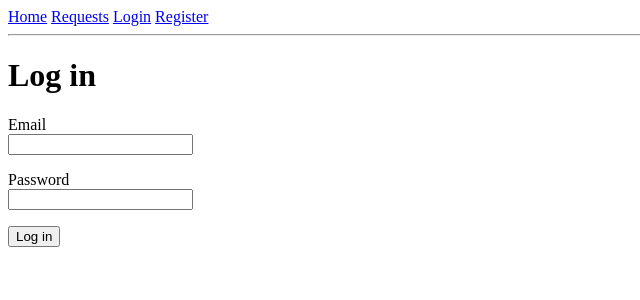
After one commit to AitzazA11y/local-services-marketplace, a Flask app: page /login in a window 1280 px wide. The commit adds this page. Shown: the top 300 px of the page, without its empty margins (0-640 px from the left). Run offline with Flask 3, Linux system fonts and the light colour scheme.

Commit message:
Added login, logout and login_required on request form

```diff
--- a/app.py
+++ b/app.py
@@ -1,6 +1,7 @@
 import os
 from flask import Flask, render_template, abort, redirect, url_for, flash
-from forms import RequestForm, RegisterForm
+from flask_login import LoginManager, login_user, logout_user, login_required, current_user
+from forms import RequestForm, RegisterForm, LoginForm
 from models import db, Service, ServiceRequest, User
 from sqlalchemy.exc import SQLAlchemyError, IntegrityError
 
@@ -9,6 +10,14 @@ app.config['SECRET_KEY'] = os.environ.get('SECRET_KEY', 'dev-only-change-me')
 
 app.config['SQLALCHEMY_DATABASE_URI'] = 'sqlite:///site.db'
 db.init_app(app)
+
+login_manager = LoginManager()
+login_manager.init_app(app)
+login_manager.login_view = 'login'
+
+@login_manager.user_loader
+def load_user(user_id):
+    return db.session.get(User, int(user_id))
 
 @app.route('/')
 def home():
@@ -28,6 +37,7 @@ def service_detail(service_id):
     return render_template('service_detail.html', service=service)
 
 @app.route('/requests')
+@login_required
 def view_requests():
     entries = ServiceRequest.query.order_by(ServiceRequest.id.desc()).all()
     return render_template('requests.html', entries=entries)
@@ -35,6 +45,7 @@ def view_requests():
 from sqlalchemy.exc import SQLAlchemyError
 
 @app.route('/service/<int:service_id>/request', methods=['GET', 'POST'])
+@login_required
 def request_service(service_id):
     service = get_service_or_404(service_id)
     form = RequestForm()
@@ -59,6 +70,8 @@ def request_service(service_id):
 @app.route('/register', methods=['GET', 'POST'])
 def register():
     form = RegisterForm()
+    if current_user.is_authenticated:
+        return redirect(url_for('home'))
     if form.validate_on_submit():
         user = User(name=form.name.data, email=form.email.data.lower())
         user.set_password(form.password.data)
@@ -69,9 +82,31 @@ def register():
             db.session.rollback()
             flash('That email is already registered.')
             return render_template('register.html', form=form)
-        flash('Account created.')
+        flash('Account created. Please log in.')
+        return redirect(url_for('login'))
+    return render_template('register.html', form=form)
+
+@app.route('/login', methods=['GET', 'POST'])
+def login():
+    if current_user.is_authenticated:
         return redirect(url_for('home'))
-    return render_template('register.html', form=form)
+    form = LoginForm()
+    if form.validate_on_submit():
+        user = User.query.filter_by(email=form.email.data.lower()).first()
+        if user is None or not user.check_password(form.password.data):
+            flash('Invalid email or password.')
+            return render_template('login.html', form=form)
+        login_user(user)
+        flash(f'Welcome back, {user.name}.')
+        return redirect(url_for('home'))
+    return render_template('login.html', form=form)
+
+
+@app.route('/logout')
+def logout():
+    logout_user()
+    flash('You have been logged out.')
+    return redirect(url_for('home'))
 
 if __name__=='__main__':
     app.run(debug=True)
--- a/forms.py
+++ b/forms.py
@@ -19,3 +19,8 @@ class RegisterForm(FlaskForm):
     def validate_email(self, field):
         if User.query.filter_by(email=field.data.lower()).first():
             raise ValidationError('That email is already registered.')
+
+class LoginForm(FlaskForm):
+    email = StringField('Email', validators=[DataRequired(), Email()])
+    password = PasswordField('Password', validators=[DataRequired()])
+    submit = SubmitField('Log in')
--- a/templates/base.html
+++ b/templates/base.html
@@ -8,7 +8,13 @@
     <nav>
         <a href="{{ url_for('home') }}">Home</a>
         <a href="{{ url_for('view_requests') }}">Requests</a>
-        <a href="{{ url_for('register') }}">Register</a>
+        {% if current_user.is_authenticated %}
+           <span>Hi, {{ current_user.name }}</span>
+           <a href="{{ url_for('logout') }}">Logout</a>
+        {% else %}
+           <a href="{{ url_for('login') }}">Login</a>
+           <a href="{{ url_for('register') }}">Register</a>
+        {% endif %}
     </nav>
     <hr>
     {% with messages = get_flashed_messages() %}
--- /dev/null
+++ b/templates/login.html
@@ -0,0 +1,22 @@
+{% extends 'base.html' %}
+
+{% block title %}Log in{% endblock %}
+
+{% block content %}
+<h1>Log in</h1>
+
+<form method="POST">
+    {{ form.hidden_tag() }}
+    <p>
+        {{ form.email.label }}<br>
+        {{ form.email() }}
+        {% for error in form.email.errors %}<br><small>{{ error }}</small>{% endfor %}
+    </p>
+    <p>
+        {{ form.password.label }}<br>
+        {{ form.password() }}
+        {% for error in form.password.errors %}<br><small>{{ error }}</small>{% endfor %}
+    </p>
+    <p>{{ form.submit() }}</p>
+</form>
+{% endblock %}
```
